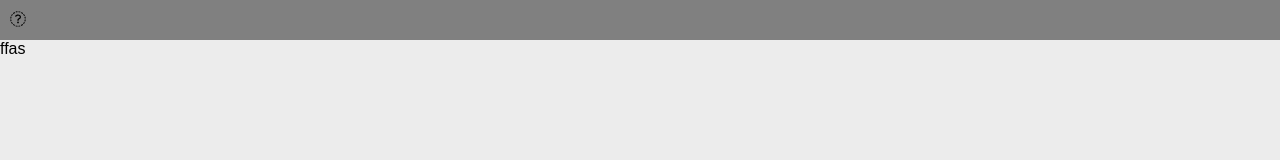
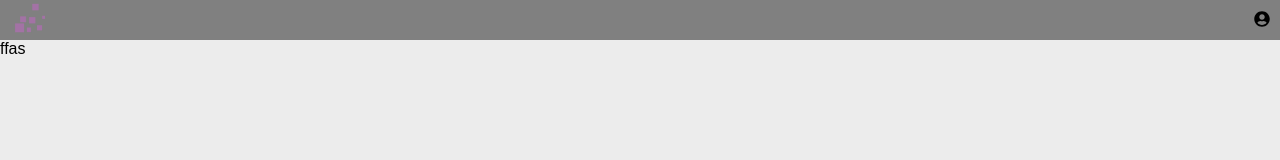
Before and after one commit to danielgran/yearsinpixels_frontend, a Vue app: page / in a window 1280 px wide. Shown: the top 160 px of the page. Built offline with nearby package versions, Linux system fonts and the light colour scheme; a web font is replaced by a local one.

Commit message:
Images anpassen

```diff
--- a/src/components/Dashboard.vue
+++ b/src/components/Dashboard.vue
@@ -2,7 +2,12 @@
   <div id="container">
     <div id="header">
       <div class="header-item">
-        <i class="fab -user-circle" />
+        <a>
+          <img src="@/assets/icon_512_8bit.png" style="width: 40px" />
+        </a>
+      </div>
+      <div class="header-item">
+        <i class="fas fa-user-circle" />
       </div>
     </div>
     ffas
```
